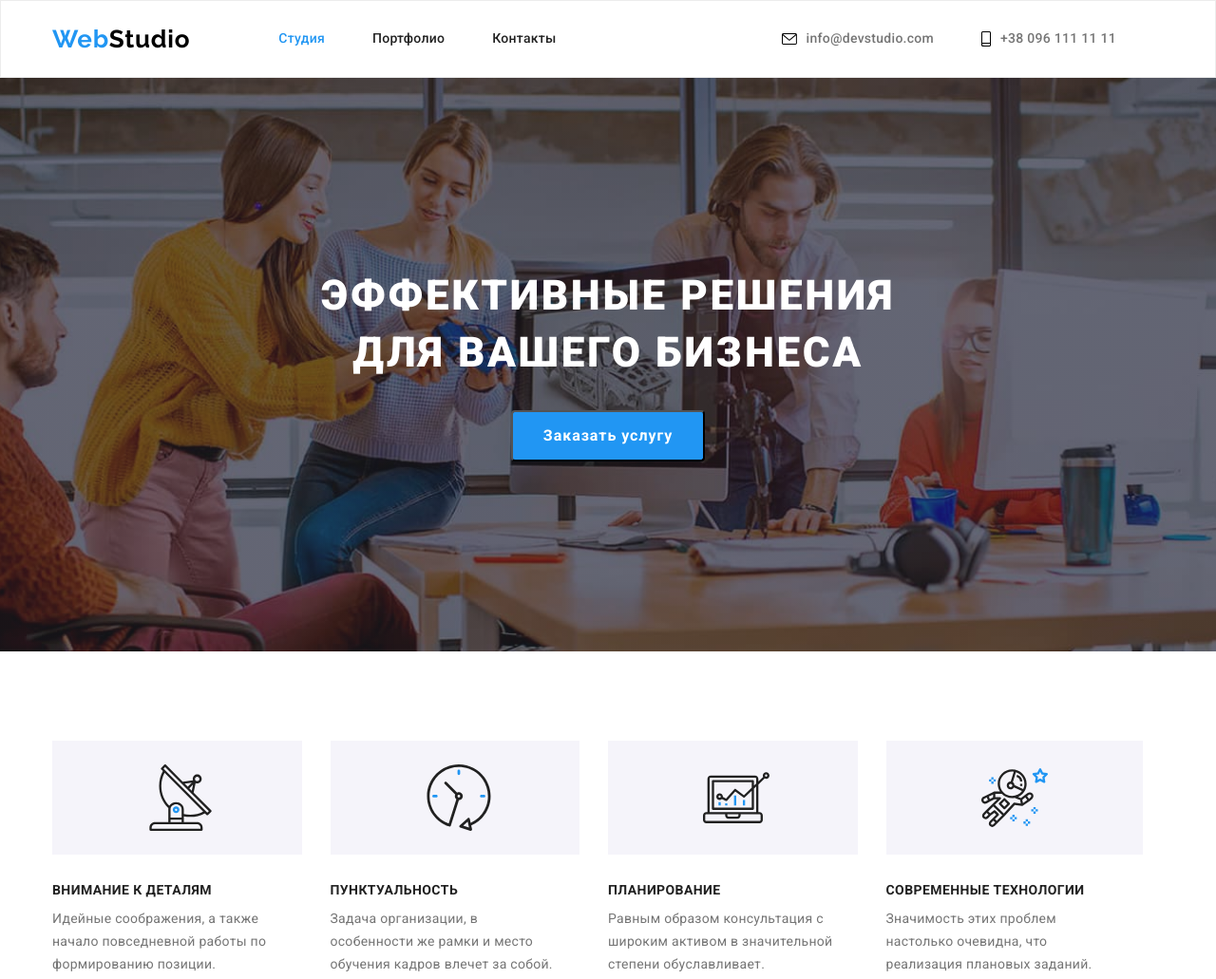
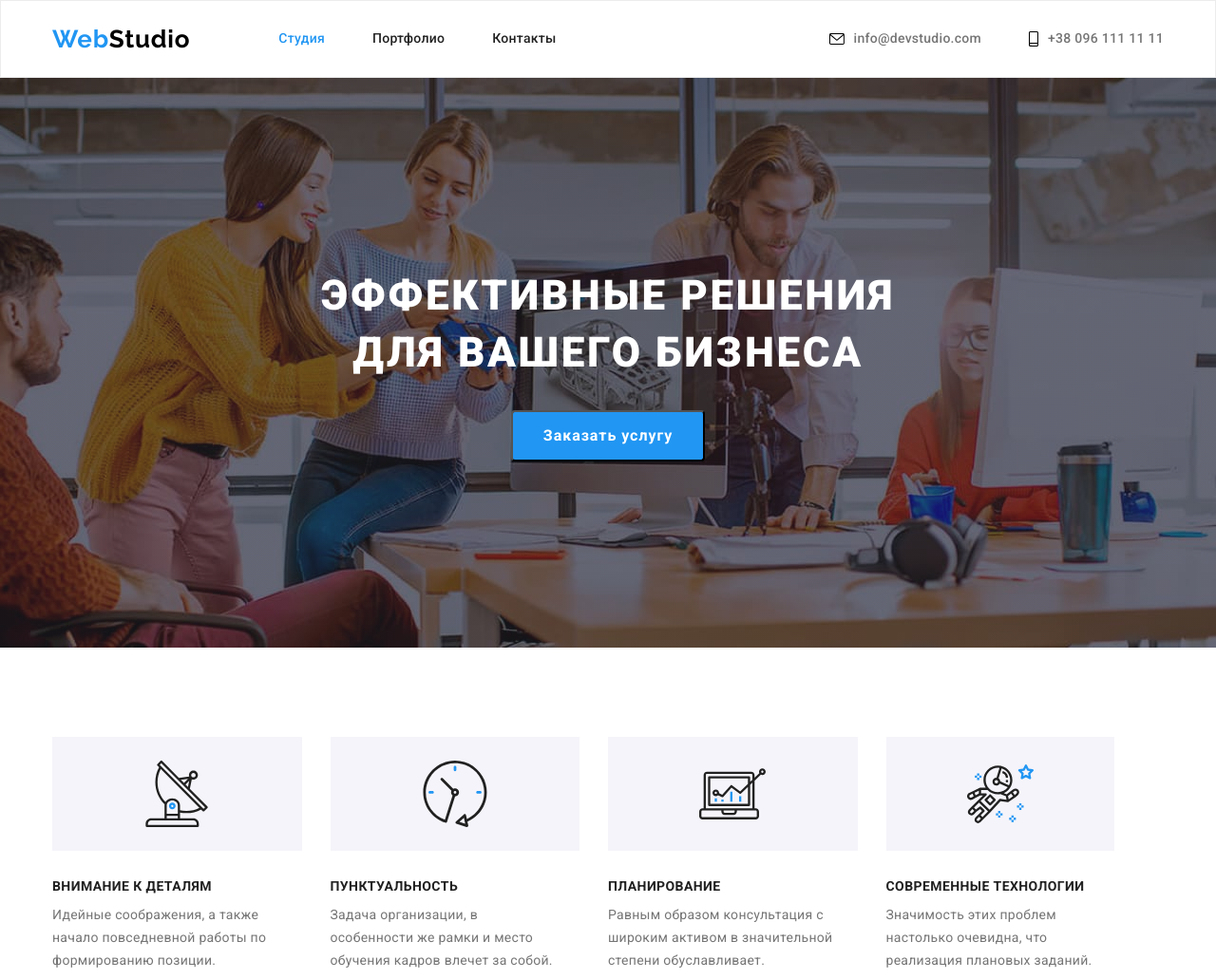
Before and after one commit to AlexandrZdyr/goit-markup-hw-04, a plain HTML site: page index.html in a window 1280 px wide. Shown: the top 1031 px of the page at 95% size. Drawn offline with nearby package versions, Linux system fonts and the light colour scheme.

Commit message:
goit-markup-hw-04

```diff
--- a/index.html
+++ b/index.html
@@ -31,7 +31,7 @@
             </nav>
             <div class="headder-left">
                 <ul class="page-tel">
-                    <li><a href="mailto:info@devstudio.com" class="page-mail"> <svg class="page-svg" width="16"
+                    <li class="page-item-cont"><a href="mailto:info@devstudio.com" class="page-mail"> <svg class="page-svg" width="16"
                                 height="12">
                                 <use href="./image/symbol-defs.svg#icon-mail"></use>
                             </svg> info@devstudio.com</a></li>
@@ -61,7 +61,7 @@
                     <li class="about-list-item">
                         <div class="about-container-svg">
                             <svg class="about-svg" width="70" height="70">
-                                <use href="/image/symbol-defs.svg#icon-antenna-1"></use>
+                                <use href="./image/symbol-defs.svg#icon-antenna-1"></use>
                             </svg>
                         </div>
                         <h3 class="about-list-tittle">Внимание к деталям</h3>
@@ -71,7 +71,7 @@
                     <li class="about-list-item">
                         <div class="about-container-svg">
                             <svg class="about-svg" width="70" height="70">
-                                <use href="/image/symbol-defs.svg#icon-clock-1"></use>
+                                <use href="./image/symbol-defs.svg#icon-clock-1"></use>
                             </svg>
                         </div>
                         <h3 class="about-list-tittle">Пунктуальность</h3>
@@ -81,7 +81,7 @@
                     <li class="about-list-item">
                         <div class="about-container-svg">
                             <svg class="about-svg" width="70" height="70">
-                                <use href="/image/symbol-defs.svg#icon-diagram-1"></use>
+                                <use href="./image/symbol-defs.svg#icon-diagram-1"></use>
                             </svg>
                         </div>
                         <h3 class="about-list-tittle">Планирование</h3>
@@ -91,7 +91,7 @@
                     <li class="about-list-item">
                         <div class="about-container-svg">
                             <svg class="about-svg" width="70" height="70">
-                                <use href="/image/symbol-defs.svg#icon-astronaut-1"></use>
+                                <use href="./image/symbol-defs.svg#icon-astronaut-1"></use>
                             </svg>
                         </div>
                         <h3 class="about-list-tittle">Современные технологии</h3>
@@ -226,7 +226,7 @@
 
         </section>
 
-        <section class="custumers">
+        <section class="section">
             <div class="container">
                 <h2 class="costumers-tittle">Постоянные клиенты</h2>
                 <ul class="costumers-link">
--- a/style.css
+++ b/style.css
@@ -126,10 +126,13 @@ ul {
     font-size: 14px;
     line-height: 1.12em;
     text-decoration: none;
-    margin-right: 50px;
     padding: 32px 0;
     display: flex;
     align-items: center;
+}
+
+.page-item-cont:not(:last-child) {
+    margin-right: 50px;
 }
 
 
@@ -147,8 +150,8 @@ ul {
     background-color: #2F303A;
     padding: 200px 0;
     max-width: 1600px;
-    margin-right: auto;
-    margin-left: auto;
+    height: 600px;
+    margin: 0 auto;
     background-image: linear-gradient(to right,
             rgba(47, 48, 58, 0.4),
             rgba(47, 48, 58, 0.4)),
@@ -234,16 +237,15 @@ ul {
 }
 
 .about-container-svg {
+    display: flex;
+    align-items: center;
+    justify-content: center;
     width: 100%;
     height: 120px;
     background-color: #F5F4FA;
-    text-align: center;
     margin-bottom: 30px;
 }
 
-.about-svg {
-    margin: 25px 100px;
-}
 
 
 /* about us */
@@ -369,7 +371,6 @@ ul {
     line-height: 1.17em;
     text-align: center;
     letter-spacing: 0.03em;
-    margin-top: 94px;
 }
 
 .costumers-link {
@@ -403,7 +404,6 @@ ul {
 
 .costumers-link {
     display: flex;
-    padding-bottom: 94px;
 }
 
 /* End */
```
Also changed, not shown: 1 other file.
